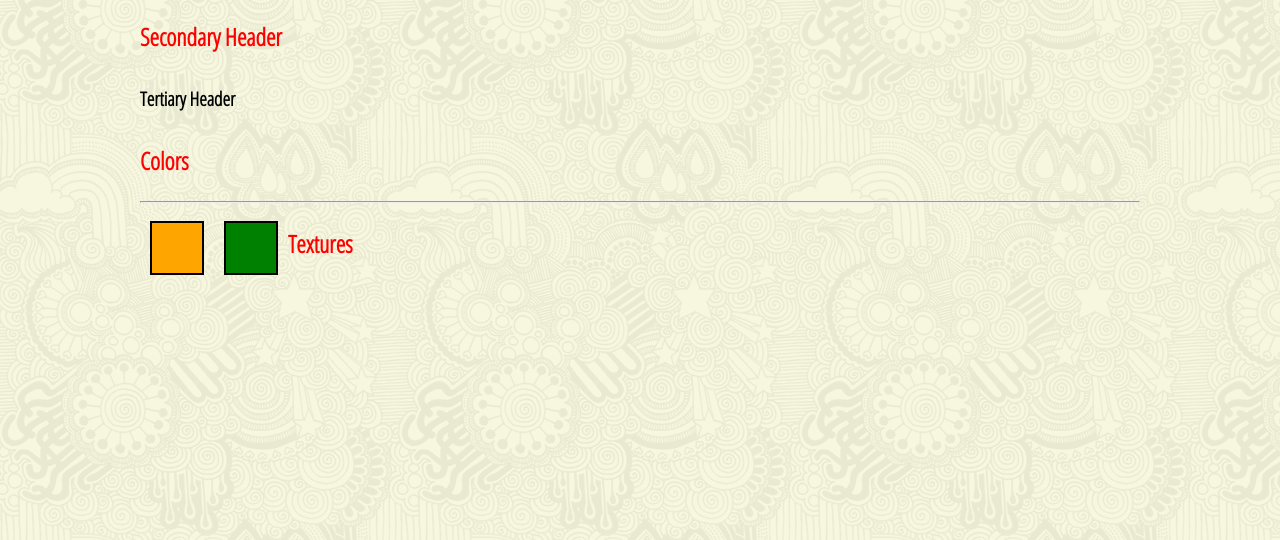
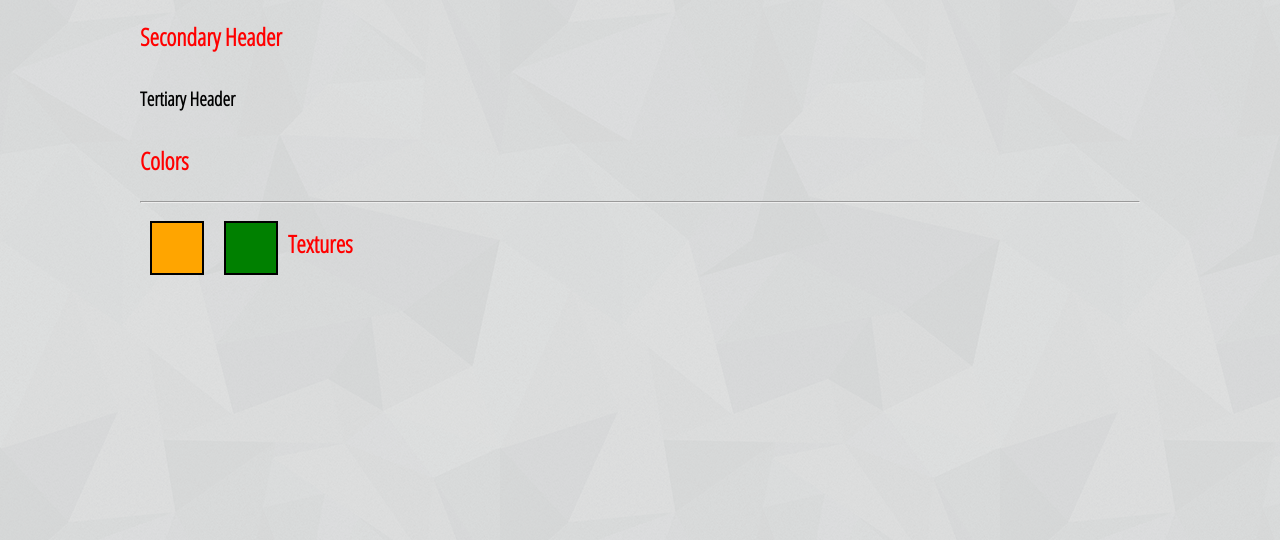
Before and after one commit to tasiakins/p3-style-guide, a plain HTML site: page index.html in a window 1280 px wide. Shown: the part 260-800 px from the top of the page. Drawn offline with Linux system fonts and the light colour scheme.

Commit message:
change bg

```diff
--- a/css/styles.css
+++ b/css/styles.css
@@ -35,7 +35,7 @@ img{
 }
 
 body{
-	background: url("../img/skulls.png");
+	background: url("../img/shattered.png");
 }
 
 /*colors*/
```
Also changed, not shown: img/shattered.png (added).
